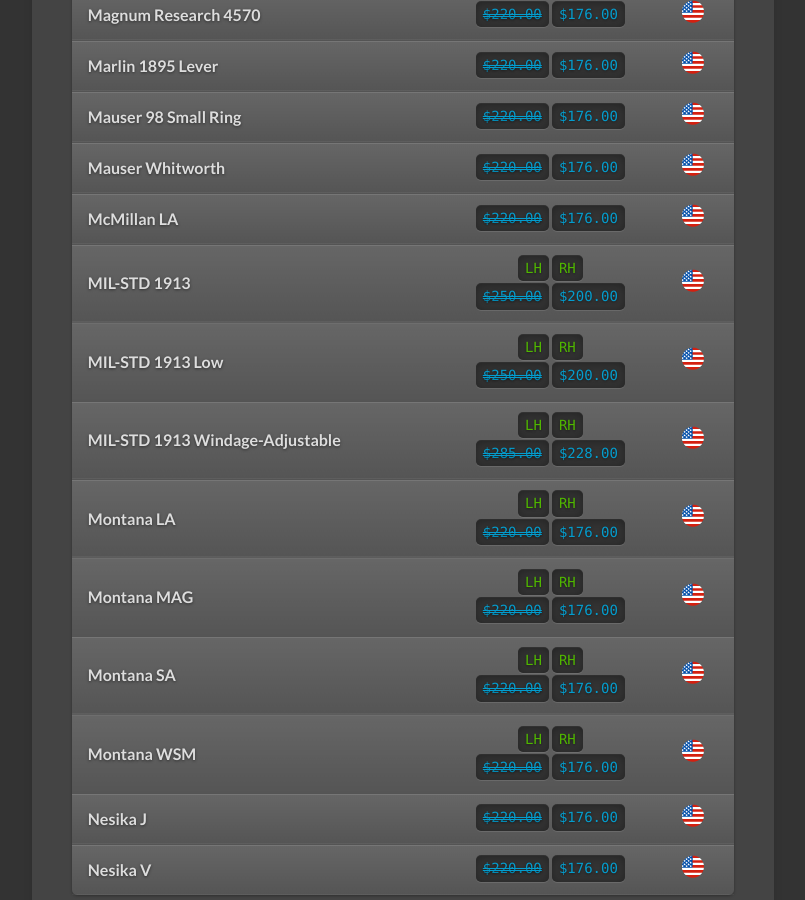
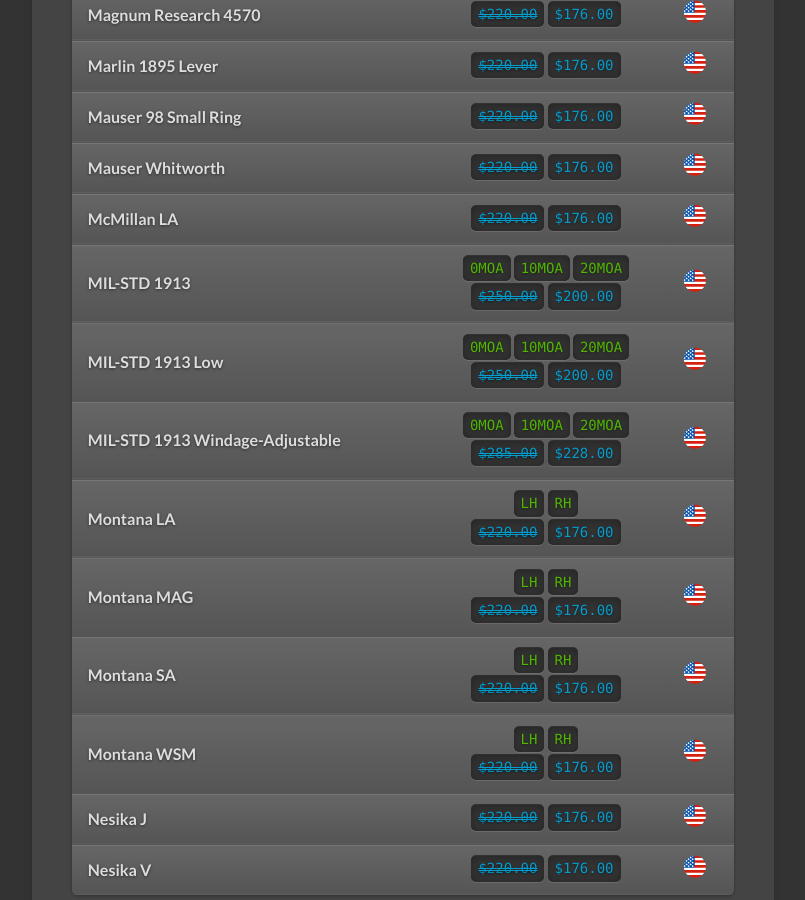
Before and after one commit to qdmounts/qdmounts.github.io, a Jekyll site: the page built from _products/receiver-adapters.md, in a window 1280 px wide and 900 px high, scrolled down 2183 px. Shown: the whole window, without its empty margins (139-944 px from the left). Built offline with Jekyll 4.4.1, drawn with Linux system fonts in a browser that asks for light colours.

Commit message:
sale adjusted and RA details

```diff
--- a/_data/receiver_adapters.yml
+++ b/_data/receiver_adapters.yml
@@ -162,22 +162,25 @@
   price_list: '250.00'
   price_sale: '200.00'
   options:
-    - option: LH
-    - option: RH
+    - option: 0MOA
+    - option: 10MOA
+    - option: 20MOA
 
 - name: MIL-STD 1913 Low
   price_list: '250.00'
   price_sale: '200.00'
   options:
-    - option: LH
-    - option: RH
+    - option: 0MOA
+    - option: 10MOA
+    - option: 20MOA
 
 - name: MIL-STD 1913 Windage-Adjustable
   price_list: '285.00'
   price_sale: '228.00'
   options:
-    - option: LH
-    - option: RH
+    - option: 0MOA
+    - option: 10MOA
+    - option: 20MOA
 
 - name: Montana LA
   price_list: '220.00'
```
